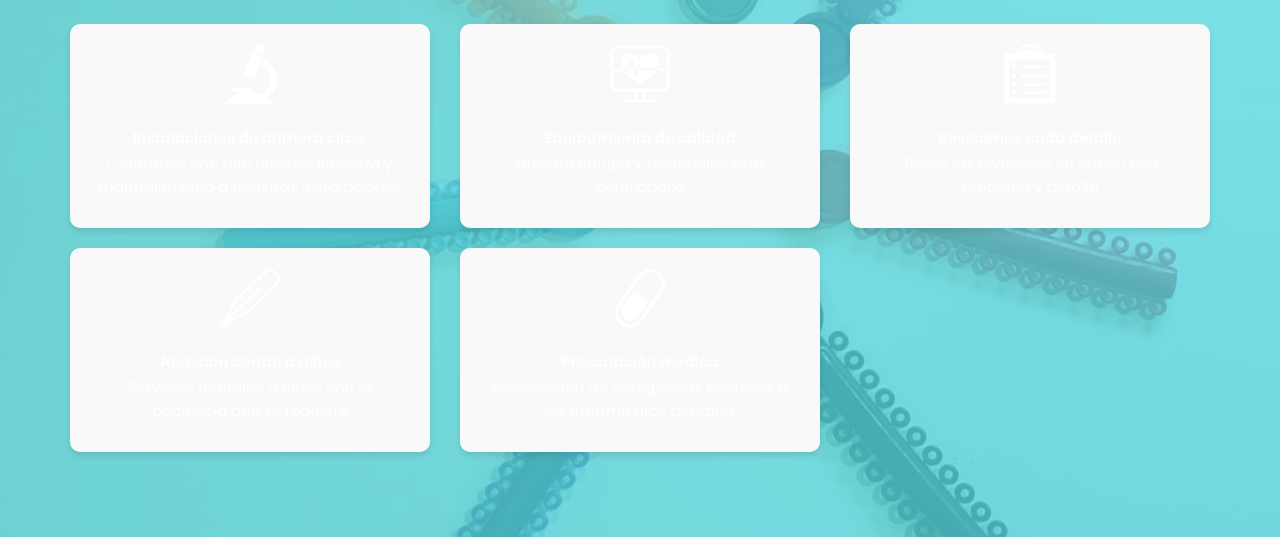
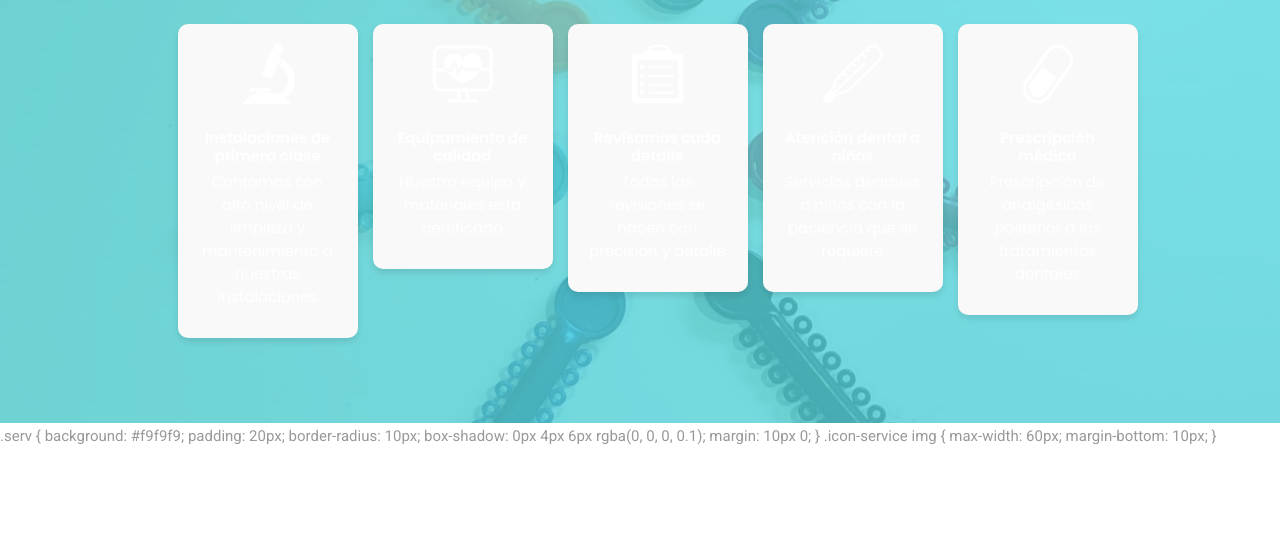
Before and after one commit to igneus23/biodentist-main, a plain HTML site: page index.html in a window 1280 px wide. Shown: the part 2171-2708 px from the top of the page. Drawn offline with Linux system fonts and the light colour scheme; some packages are replaced by stand-ins of ours.

Commit message:
Update index.html

```diff
--- a/index.html
+++ b/index.html
@@ -215,42 +215,42 @@
         <!-- end container -->
     </div>
 
-   <div id="service" class="services wow fadeIn">
+ <div id="service" class="services wow fadeIn">
     <div class="container">
         <div class="heading">
             <span class="icon-logo"><img src="images/icon-logo.png" alt="#"></span>
             <h2>Diferenciadores</h2>
         </div>
-        <div class="row d-flex flex-wrap justify-content-center">
-            <div class="col-lg-4 col-md-6 col-sm-12">
+        <div class="row d-flex flex-wrap justify-content-center align-items-stretch">
+            <div class="col-lg-2 col-md-4 col-sm-6">
                 <div class="serv text-center">
                     <span class="icon-service"><img src="images/service-icon1.png" alt="#" /></span>
                     <h4>Instalaciones de primera clase</h4>
                     <p>Contamos con alto nivel de limpieza y mantenimiento a nuestras instalaciones</p>
                 </div>
             </div>
-            <div class="col-lg-4 col-md-6 col-sm-12">
+            <div class="col-lg-2 col-md-4 col-sm-6">
                 <div class="serv text-center">
                     <span class="icon-service"><img src="images/service-icon2.png" alt="#" /></span>
                     <h4>Equipamiento de calidad</h4>
-                    <p>Nuestro equipo y materiales esta certificados</p>
+                    <p>Nuestro equipo y materiales está certificado</p>
                 </div>
             </div>
-            <div class="col-lg-4 col-md-6 col-sm-12">
+            <div class="col-lg-2 col-md-4 col-sm-6">
                 <div class="serv text-center">
                     <span class="icon-service"><img src="images/service-icon3.png" alt="#" /></span>
                     <h4>Revisamos cada detalle</h4>
                     <p>Todas las revisiones se hacen con precisión y detalle</p>
                 </div>
             </div>
-            <div class="col-lg-4 col-md-6 col-sm-12">
+            <div class="col-lg-2 col-md-4 col-sm-6">
                 <div class="serv text-center">
                     <span class="icon-service"><img src="images/service-icon4.png" alt="#" /></span>
                     <h4>Atención dental a niños</h4>
                     <p>Servicios dentales a niños con la paciencia que se requiere</p>
                 </div>
             </div>
-            <div class="col-lg-4 col-md-6 col-sm-12">
+            <div class="col-lg-2 col-md-4 col-sm-6">
                 <div class="serv text-center">
                     <span class="icon-service"><img src="images/service-icon5.png" alt="#" /></span>
                     <h4>Prescripción médica</h4>
@@ -262,6 +262,25 @@
 </div>
 
 <style>
+    .row {
+        display: flex;
+        flex-wrap: wrap;
+        justify-content: center;
+    }
+    .serv {
+        background: #f9f9f9;
+        padding: 20px;
+        border-radius: 10px;
+        box-shadow: 0px 4px 6px rgba(0, 0, 0, 0.1);
+        margin: 10px;
+        min-width: 180px;
+    }
+    .icon-service img {
+        max-width: 60px;
+        margin-bottom: 10px;
+    }
+</style>
+
     .serv {
         background: #f9f9f9;
         padding: 20px;
```
